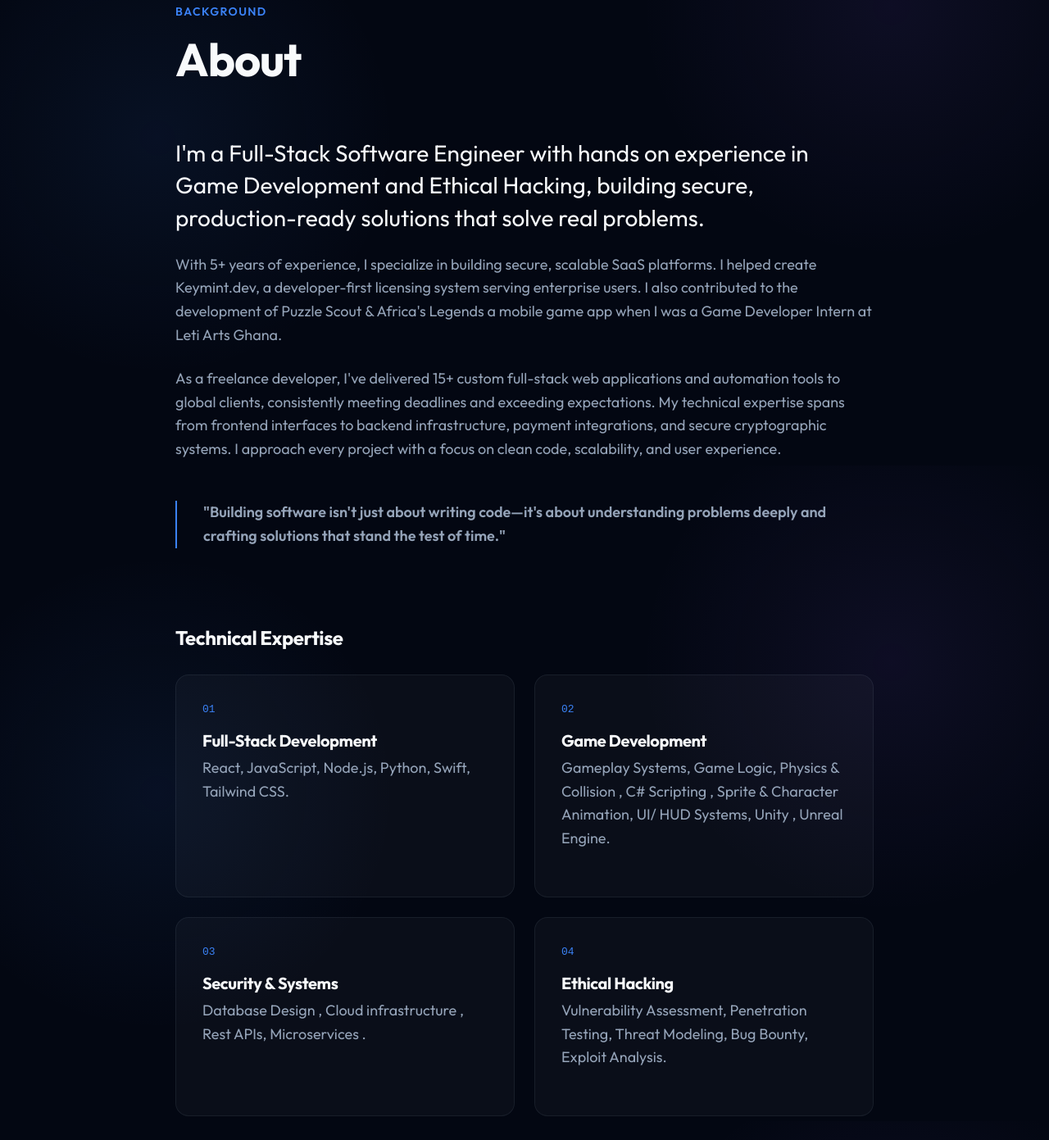
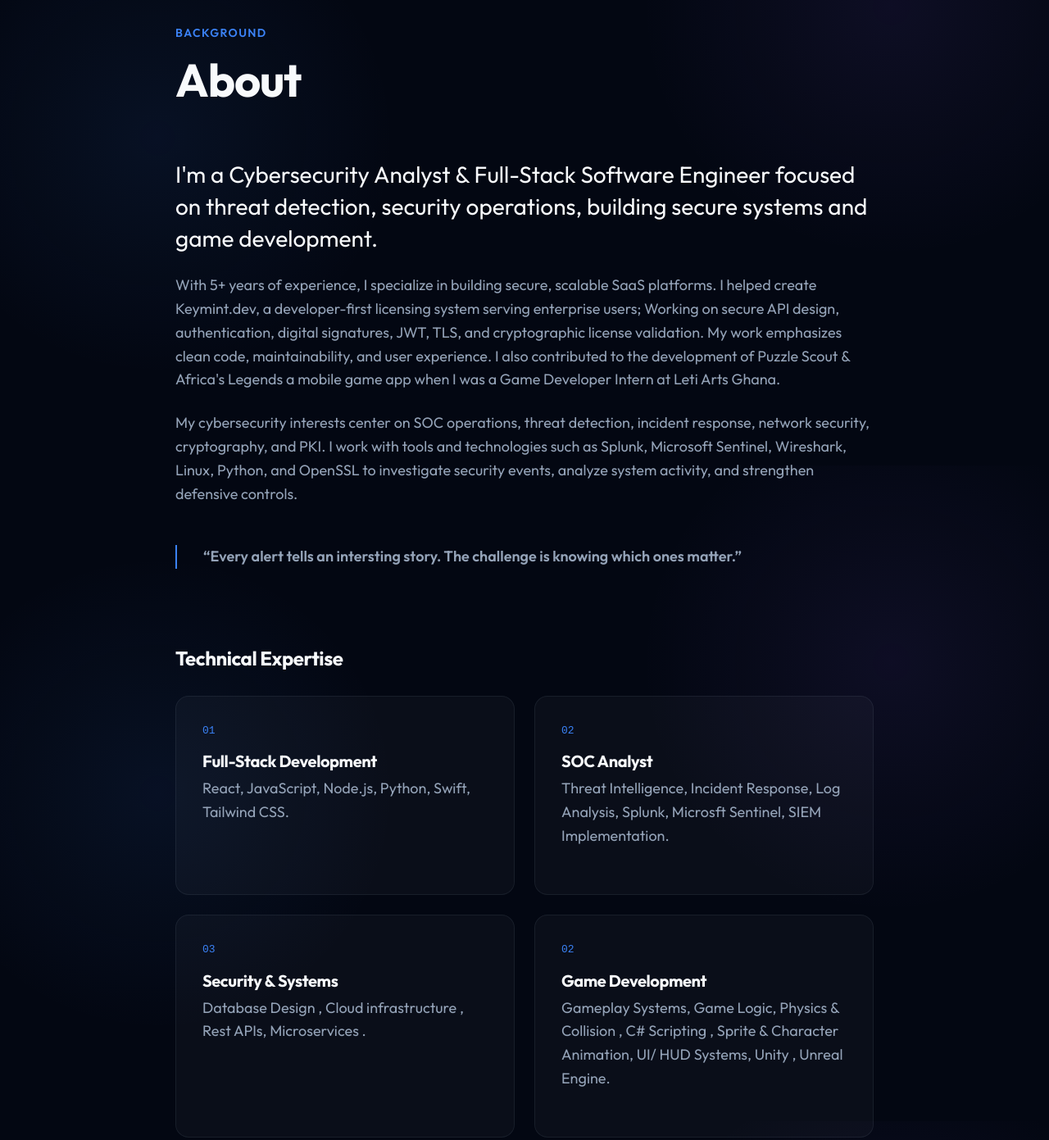
Before and after one commit to DearMama/DearMama.github.io, a website: page index.html in a window 1280 px wide. Shown: the part 1032-2423 px from the top of the page at 82% size. Drawn offline with Linux system fonts and the light colour scheme; files whose address does not match are found by name.

Commit message:
Add files via upload

```diff
--- a/index.html
+++ b/index.html
@@ -5,7 +5,7 @@
     <meta charset="UTF-8">
     <meta name="viewport" content="width=device-width, initial-scale=1.0">
     <meta name="description" content="Jeffery Adamtey - Full Stack Developer & Designer Portfolio">
-    <title>Jeffery Adamtey | Full-Stack Engineer</title>
+    <title>Jeffery Adamtey | Full-Stack Engineer | Cybersecurity Specialist</title>
     <link rel="stylesheet" href="css/styles.css">
     <link rel="preconnect" href="https://fonts.googleapis.com">
     <link rel="preconnect" href="https://fonts.gstatic.com" crossorigin>
@@ -24,9 +24,10 @@
                 <li><a href="#about" class="nav-link">About</a></li>
                 <li><a href="#projects" class="nav-link">Projects</a></li>
                 <li><a href="#contact" class="nav-link">Contact</a></li>
-                <li><a href="Jeffery_Adamtey_Resume New.pdf" class="nav-link btn-resume">Resume</a></li>
+                <li><a href="Jeffery Adamtey Resume .pdf" class="nav-link btn-resume">Resume</a></li>
             </ul>
             <div class="hamburger">
+
                 <span></span>
                 <span></span>
                 <span></span>
@@ -34,42 +35,57 @@
         </nav>
     </header>
 
+
+
     <!-- Hero Section -->
     <section id="home" class="hero">
         <div class="container narrow">
             <div class="hero-content">
                 <div class="hero-byline">
+
                     <span class="byline-label">PROFILE</span>
                     <span class="byline-separator">—</span>
                     <span class="byline-date">2026</span>
                 </div>
-                <h1 class="hero-title">Jeffery Adamtey</h1>
-                <p class="hero-subtitle">Developing Games, Building Production-Ready Software That Solves Real Problems, Ethical Hacking</p>
+<a href="https://www.credly.com/badges/79f11bb8-e09c-4e49-84d8-81e91c308ad2/public_url"
+   target="_blank"
+   rel="noopener noreferrer">
+
+    <img
+        src="comptia-security-ce-certification.png"
+        alt="CompTIA Security+ Certification"
+        width="100"
+    >
+</a>              <h1 class="hero-title">Jeffery Adamtey</h1>
+
+                <p class="hero-subtitle">Analyzing Threats ,Secuiring Systems,
+                    Building Production-Ready Software And Developing Games.</p>
 
                 <div class="hero-meta">
                     <div class="meta-item">
                         <span class="meta-label">Roles</span>
-                        <span class="meta-value">Full-Stack Software Engineer</span>
-                         <span class="meta-value">Penetration Tester || Bug bounty Hunter</span>
-                          <span class="meta-value">Game Developer</span>
+                        <span class="meta-value">SOC Analyst || Security Engineering</span>
+                        <span class="meta-value">Full-Stack Software Developer</span>
+                        <span class="meta-value">Game Developer</span>
                     </div>
                     <div class="meta-item">
                         <span class="meta-label">Focus</span>
+                        <span class="meta-value">Cybersecurity & Cryptography/PKI</span>
                         <span class="meta-value">SaaS Development & Automation</span>
-                        <span class="meta-value">Ethical Hacking</span>
                         <span class="meta-value">Game Design & Development </span>
                     </div>
                     <div class="meta-item">
                         <span class="meta-label">Experience</span>
                         <span class="meta-value">2+ Years</span>
-                        <span class="meta-value">3+ Years</span>
-                        <span class="meta-value">5+ Years</span>
+                        <span class="meta-value">2+ Years</span>
+                        <span class="meta-value">4+ Years</span>
                     </div>
                 </div>
 
                 <div class="hero-lede">
                     <p>
-                        A <strong>Full-Stack Software Engineer</strong> with hands on experience in <strong>Game Development</strong> and <strong>Ethical Hacking</strong>with 5+ years
+                        A <strong>Cybersecurity Analyst</strong> with hands on experience in <strong>Full-Stack Software Development
+                        </strong> and <strong>Game Development</strong> with 5+ years
                         dedicated to
                         building secure , production-ready software solutions.
                         Creator of <em>TidyList</em> and <em>Keymint.dev</em>, specializing in modern web applications,
@@ -100,27 +116,28 @@
             <div class="about-content">
                 <div class="about-text">
                     <p class="about-intro drop-cap">
-                        I'm a Full-Stack Software Engineer with hands on experience in Game Development and Ethical Hacking, building secure,
-                        production-ready solutions that solve real problems.
+                       I'm a Cybersecurity Analyst & Full-Stack Software Engineer focused on
+                        threat detection, security operations, building secure systems and game development.
                     </p>
                     <p>
                         With 5+ years of experience, I specialize in building secure, scalable SaaS platforms.
-                        I helped create Keymint.dev, a developer-first licensing system serving enterprise users.
-
+                        I helped create Keymint.dev, a developer-first licensing system serving enterprise users;
+                         Working on secure API design, authentication, digital signatures, JWT, TLS, and cryptographic
+                        license validation. My work emphasizes clean code, maintainability, and user experience.
                         I also contributed to the development of Puzzle Scout & Africa's Legends a mobile game app when
                         I was a Game Developer Intern at Leti Arts Ghana.
                     </p>
                     <p>
-                        As a freelance developer, I've delivered 15+ custom full-stack web applications and automation
-                        tools to global clients, consistently meeting deadlines and exceeding expectations. My technical
-                        expertise spans from frontend interfaces to backend infrastructure, payment integrations, and
-                        secure cryptographic systems. I approach every project with a focus on clean code, scalability,
-                        and user experience.
+                        My cybersecurity interests center on SOC operations, threat detection,
+                        incident response, network security, cryptography, and PKI. I work with
+                        tools and technologies such as Splunk, Microsoft Sentinel, Wireshark,
+                        Linux, Python, and OpenSSL to investigate security events, analyze system
+                        activity, and strengthen defensive controls.
                     </p>
 
                     <div class="pullquote">
-                        <p>"Building software isn't just about writing code—it's about understanding problems deeply and
-                            crafting solutions that stand the test of time."</p>
+                        <p>“Every alert tells an intersting story.
+                            The challenge is knowing which ones matter.”</p>
                     </div>
 
                     <div class="skills">
@@ -133,9 +150,8 @@
                             </div>
                             <div class="skill-card">
                                 <div class="skill-number">02</div>
-                                <h4>Game Development</h4>
-                                <p>Gameplay Systems, Game Logic, Physics & Collision , C# Scripting , Sprite & Character Animation, UI/ HUD Systems,
-                                    Unity , Unreal Engine.</p>
+                                <h4>SOC Analyst</h4>
+                                <p>Threat Intelligence, Incident Response, Log Analysis, Splunk, Microsft Sentinel, SIEM Implementation.</p>
                             </div>
                             <div class="skill-card">
                                 <div class="skill-number">03</div>
@@ -143,9 +159,11 @@
                                 <p> Database Design , Cloud infrastructure , Rest APIs, Microservices .</p>
                             </div>
                             <div class="skill-card">
-                                <div class="skill-number">04</div>
-                                <h4>Ethical Hacking</h4>
-                                <p>Vulnerability Assessment, Penetration Testing, Threat Modeling, Bug Bounty, Exploit Analysis.</p>
+                                <div class="skill-number">02</div>
+                                <h4>Game Development</h4>
+                                <p>Gameplay Systems, Game Logic, Physics & Collision , C# Scripting , Sprite & Character
+                                    Animation, UI/ HUD Systems,
+                                    Unity , Unreal Engine.</p>
                             </div>
                         </div>
                     </div>
@@ -160,7 +178,8 @@
             <div class="section-header">
                 <span class="section-eyebrow">Portfolio</span>
                 <h2 class="section-title">Selected Work</h2>
-                <p class="section-description">A collection of projects I have contributed to the development of, demonstrating hands-on experience across software development and game development.</p>
+                <p class="section-description">A collection of projects I have contributed to the development of,
+                    demonstrating hands-on experience across software development and game development.</p>
             </div>
             <div class="projects-list">
 
@@ -204,8 +223,7 @@
 
 
                         <div class="project-link">
-                            <a href="https://www.letiarts.com" target="_blank"
-                                class="link-with-arrow">
+                            <a href="https://www.letiarts.com" target="_blank" class="link-with-arrow">
                                 View on Website
                             </a>
                         </div>
@@ -253,11 +271,12 @@
     <!-- Footer -->
     <footer class="footer">
         <div class="container">
-            <p>&copy; 2026 Jeffery Adamtey. All rights reserved.</p>
+            <p>&copy; 2026 Jeffery Adamtey. All rights reserved. </p>
+            <p>sig ·  ed25519 ·  YmX1jEnvBlC...dv8QDw==</p>
             <div class="social-links">
                 <a href="https://github.com/DearMama" target="_blank">GitHub</a>
                 <a href="mailto:Jeffery Adamtey@gmail.com">Email</a>
-                <a href="Jeffery_Adamtey_Resume New.pdf" target="_blank">Resume</a>
+                <a href="Jeffery Adamtey Resume .pdf" target="_blank">Resume</a>
             </div>
         </div>
     </footer>
```
